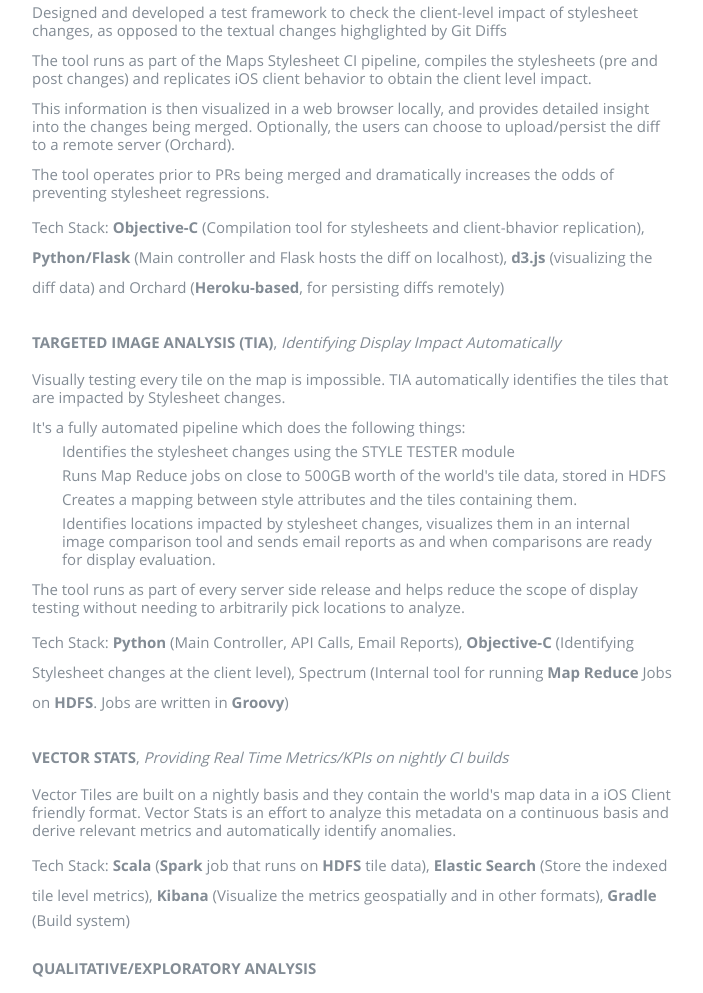
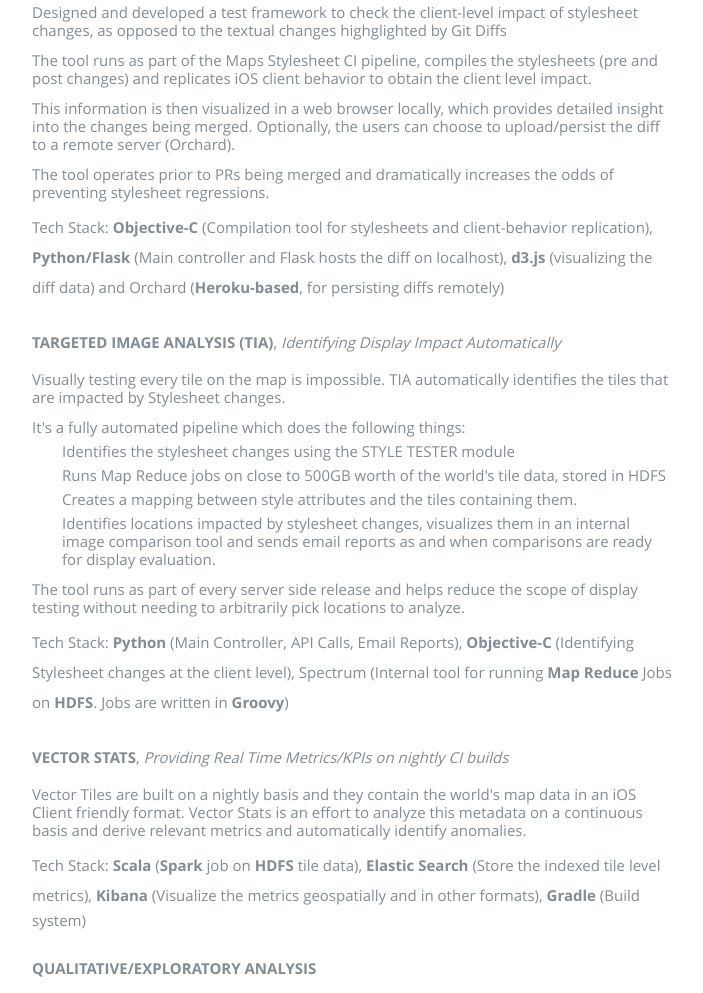
Before and after one commit to Buzz-Lightyear/profile, a plain HTML site: page index.html in a window 1280 px wide. Shown: the part 1014-2007 px from the top of the page, without its empty margins (373-1076 px from the left). Drawn offline with nearby package versions, Linux system fonts and the light colour scheme.

Commit message:
Fixed typos

```diff
--- a/index.html
+++ b/index.html
@@ -100,9 +100,9 @@
                   <ul>
                      <li>Designed and developed a test framework to check the client-level impact of stylesheet changes, as opposed to the textual changes highglighted by Git Diffs</li>
                      <li>The tool runs as part of the Maps Stylesheet CI pipeline, compiles the stylesheets (pre and post changes) and replicates iOS client behavior to obtain the client level impact.</li>
-                     <li>This information is then visualized in a web browser locally, and provides detailed insight into the changes being merged. Optionally, the users can choose to upload/persist the diff to a remote server (Orchard).</li>
+                     <li>This information is then visualized in a web browser locally, which provides detailed insight into the changes being merged. Optionally, the users can choose to upload/persist the diff to a remote server (Orchard).</li>
                      <li>The tool operates prior to PRs being merged and dramatically increases the odds of preventing stylesheet regressions.</li>
-                     <li>Tech Stack: <b>Objective-C</b> (Compilation tool for stylesheets and client-bhavior replication), <b>Python/Flask</b> (Main controller and Flask hosts the diff on localhost), <b>d3.js</b> (visualizing the diff data) and Orchard (<b>Heroku-based</b>, for persisting diffs remotely)<li>
+                     <li>Tech Stack: <b>Objective-C</b> (Compilation tool for stylesheets and client-behavior replication), <b>Python/Flask</b> (Main controller and Flask hosts the diff on localhost), <b>d3.js</b> (visualizing the diff data) and Orchard (<b>Heroku-based</b>, for persisting diffs remotely)<li>
                   </ul>
 
                   <b>TARGETED IMAGE ANALYSIS (TIA)</b>, <i>Identifying Display Impact Automatically</i>
@@ -120,8 +120,8 @@
 
                   <b>VECTOR STATS</b>, <i>Providing Real Time Metrics/KPIs on nightly CI builds</i>
                   <ul>
-                     <li>Vector Tiles are built on a nightly basis and they contain the world's map data in a iOS Client friendly format. Vector Stats is an effort to analyze this metadata on a continuous basis and derive relevant metrics and automatically identify anomalies.</li>
-                     <li>Tech Stack: <b>Scala</b> (<b>Spark</b> job that runs on <b>HDFS</b> tile data), <b>Elastic Search</b> (Store the indexed tile level metrics), <b>Kibana</b> (Visualize the metrics geospatially and in other formats), <b>Gradle</b> (Build system)<li>
+                     <li>Vector Tiles are built on a nightly basis and they contain the world's map data in an iOS Client friendly format. Vector Stats is an effort to analyze this metadata on a continuous basis and derive relevant metrics and automatically identify anomalies.</li>
+                     <li>Tech Stack: <b>Scala</b> (<b>Spark</b> job on <b>HDFS</b> tile data), <b>Elastic Search</b> (Store the indexed tile level metrics), <b>Kibana</b> (Visualize the metrics geospatially and in other formats), <b>Gradle</b> (Build system)<li>
                   </ul>
 
                   <b>QUALITATIVE/EXPLORATORY ANALYSIS</b>
@@ -140,7 +140,7 @@
                      </li>
                      <li>TEAM MODULES AS A WEB SERVICE
                         <ul>
-                           <li>A set of web apps that our team provides for users' convenience. Examples include a JSON viewer for tiles, fetching satellite images of a given tile, style attribute hierarchical visualizations, forms to perform routine org wide tasks, to list a few.</li>
+                           <li>A set of web apps that our team provides for users' convenience. Examples include a JSON viewer for tiles, fetching satellite images of a given tile, style attribute hierarchical visualizations, forms to perform routine org-wide tasks, to list a few.</li>
                            <li>Tech Stack: <b>Python</b>(<b>Django</b>, <b>Apache</b>), <b>Jenkins</b> (CI), <b>d3.js</b>(Visualizations)</li>
                         </ul>
                      </li>
@@ -158,7 +158,7 @@
                   <h3>RIDGID Inc.</h3>
                   <p class="info">Backend Developer Intern<span>&bull;</span> <em class="date">Jan 2015 - September 2015</em></p>
 
-                  <b>VENDOR PRODUCT ORDERING SYSTEM</b>
+                  <b>VENDOR PRODUCT ORDER PLACEMENT SYSTEM</b>
                   <ul>
                      <li>Contributed to the backend driving RIDGID's vendor order placement system.</li>
                      <li>Tech Stack: <b>Java</b> (<b>Apache Wicket, Spring, Hibernate &amp; Tomcat</b>)<li>
@@ -229,7 +229,6 @@
                   <li><span class="bar-expand python"></span><em>Python (Django, Flask, OOP)</em></li>
                   <li><span class="bar-expand dataviz"></span><em>Data Visualization &amp; Analytics (ES/Kibana, d3.js, Leaflet.js, Map Reduce, HDFS, Spark)</em></li>
                   <li><span class="bar-expand java"></span><em>Java (OOP, Spring/Wicket/Hibernate)</em></li>
-
                   <li><span class="bar-expand scala"></span><em>Scala (Spark, HDFS)</em></li>
                   <li><span class="bar-expand devkit"></span><em>Developer Toolkit (Git, Unix, Bash, Jenkins, Gradle)</em></li>
                </ul>
```
